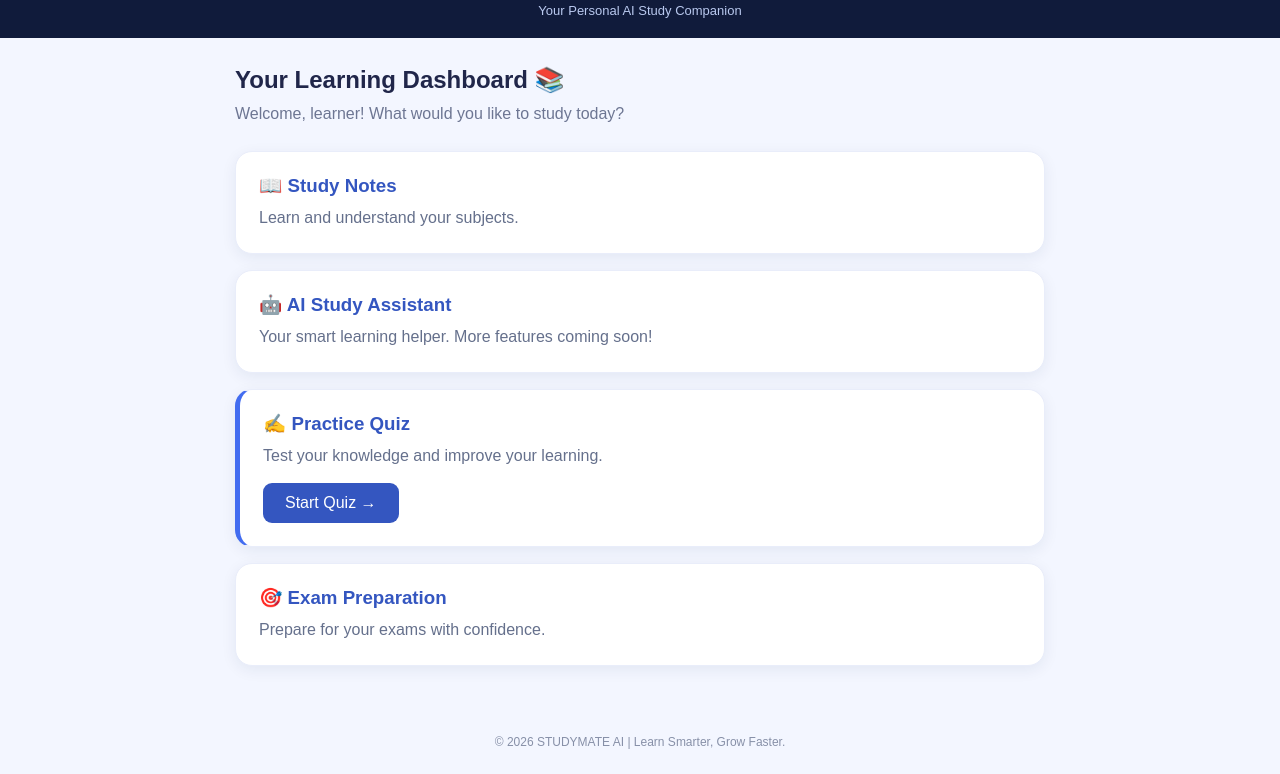
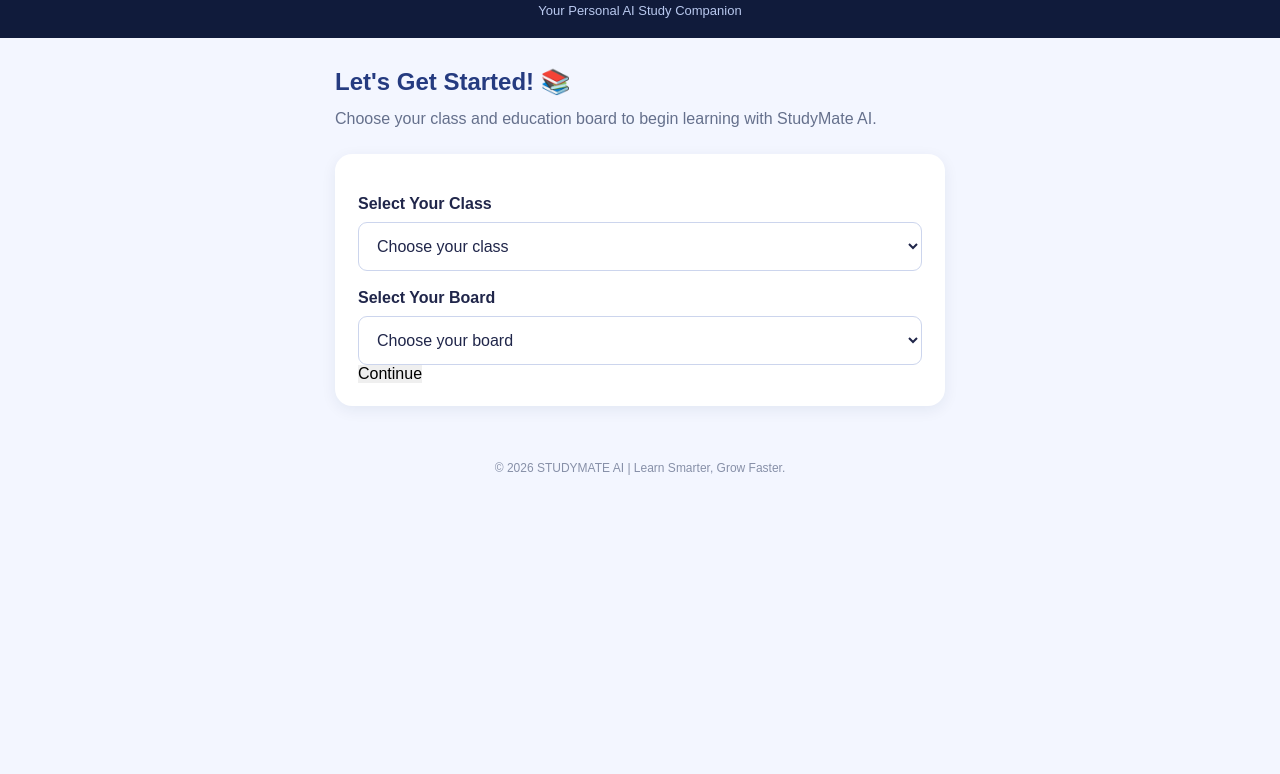
Before and after one commit to STUDYMATE-A/Studymate-ai, a plain HTML site: page index.html in a window 1280 px wide. Both pictures are taken after a click on the button "Get Started →". Shown: the part 51-825 px from the top of the page. After the commit the page ends 800 px from the top, so only its background shows below. Drawn offline with Linux system fonts and the light colour scheme.

Commit message:
Add class and board selection
Added setup page for class and board selection with styling.

```diff
--- a/index.html
+++ b/index.html
@@ -129,11 +129,25 @@ header p {
 }
 
 .smile {
-    width: 34px;
-    height: 17px;
-    border-bottom: 4px solid #168bdf;
-    border-radius: 50%;
-    margin: 12px auto 0;
+    width: 40px;
+    height: 21px;
+    background: #168bdf;
+    border: 2px solid #168bdf;
+    border-radius: 4px 4px 20px 20px;
+    margin: 10px auto 0;
+    position: relative;
+    overflow: hidden;
+}
+
+.smile::before {
+    content: "";
+    position: absolute;
+    top: 0;
+    left: 0;
+    width: 100%;
+    height: 6px;
+    background: white;
+    border-radius: 0 0 5px 5px;
 }
 
 .robot-body {
@@ -247,7 +261,47 @@ header p {
 .primary-btn:hover {
     transform: translateY(-3px);
 }
+/* CLASS AND BOARD SELECTION */
 
+.setup-page {
+    display: none;
+    max-width: 650px;
+    margin: auto;
+    padding: 30px 20px;
+}
+
+.setup-page h2 {
+    margin-bottom: 10px;
+    color: #253b80;
+}
+
+.setup-page p {
+    color: #65708c;
+    line-height: 1.6;
+    margin-bottom: 22px;
+}
+
+.setup-card {
+    background: white;
+    padding: 23px;
+    border-radius: 17px;
+    box-shadow: 0 4px 15px #14285c12;
+}
+
+.setup-card label {
+    display: block;
+    font-weight: bold;
+    margin: 18px 0 9px;
+}
+
+.setup-card select {
+    width: 100%;
+    padding: 14px;
+    border: 1px solid #ccd5ed;
+    border-radius: 9px;
+    background: white;
+    color: #20264a;
+    }
 /* DASHBOARD */
 
 .dashboard, .quiz-page {
@@ -459,7 +513,35 @@ footer {
     </button>
 
 </section>
+<!-- CLASS AND BOARD SELECTION -->
 
+<section class="setup-page" id="setupPage">
+    <h2>Let's Get Started! 📚</h2>
+    <p>Choose your class and education board to begin learning with StudyMate AI.</p>
+
+    <div class="setup-card">
+        <label for="classSelect">Select Your Class</label>
+        <select id="classSelect">
+            <option value="">Choose your class</option>
+            <option value="6">Class 6</option>
+            <option value="7">Class 7</option>
+            <option value="8">Class 8</option>
+            <option value="9">Class 9</option>
+            <option value="10">Class 10</option>
+            <option value="11">Class 11</option>
+            <option value="12">Class 12</option>
+        </select>
+
+        <label for="boardSelect">Select Your Board</label>
+        <select id="boardSelect">
+            <option value="">Choose your board</option>
+            <option value="CBSE">CBSE</option>
+            <option value="MBOSE">Meghalaya Board (MBOSE)</option>
+        </select>
+
+        <button onclick="continueToDashboard()">Continue</button>
+    </div>
+</section>
 <!-- DASHBOARD -->
 
 <section class="dashboard" id="dashboard">
@@ -728,8 +810,24 @@ let answered = false;
 
 function openDashboard() {
     document.getElementById("welcome").style.display = "none";
+    document.getElementById("setupPage").style.display = "block";
+    document.getElementById("dashboard").style.display = "none";
+    document.getElementById("quizPage").style.display = "none";
+}
+
+function continueToDashboard() {
+    const selectedClass = document.getElementById("classSelect").value;
+    const selectedBoard = document.getElementById("boardSelect").value;
+
+    if (selectedClass === "" || selectedBoard === "") {
+        alert("Please select your class and board first!");
+        return;
+    }
+
+    document.getElementById("setupPage").style.display = "none";
     document.getElementById("dashboard").style.display = "block";
-    document.getElementById("quizPage").style.display = "none";
+
+    alert("Welcome to StudyMate AI! Class " + selectedClass + " | " + selectedBoard);
 }
 
 function openQuiz() {
```
